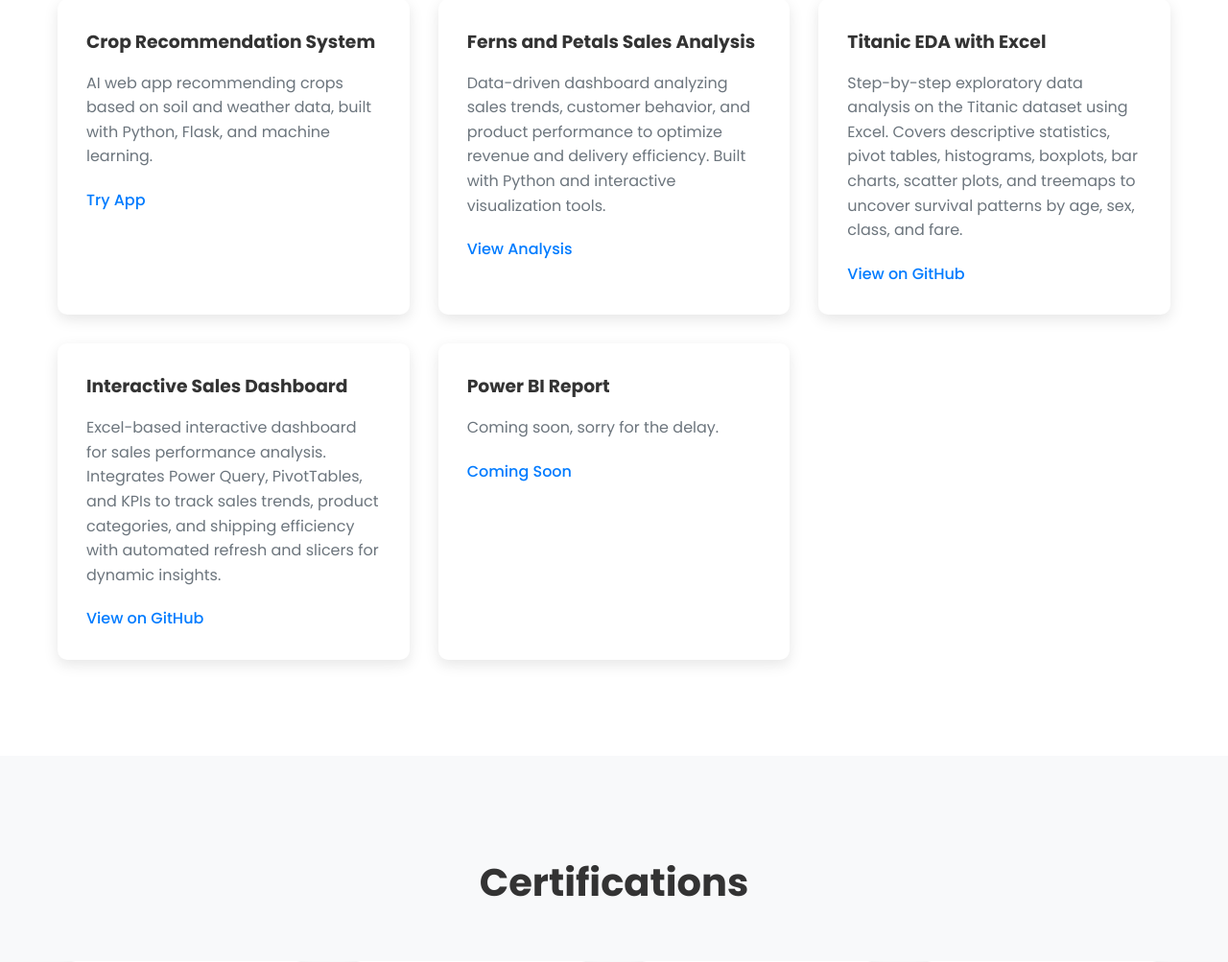
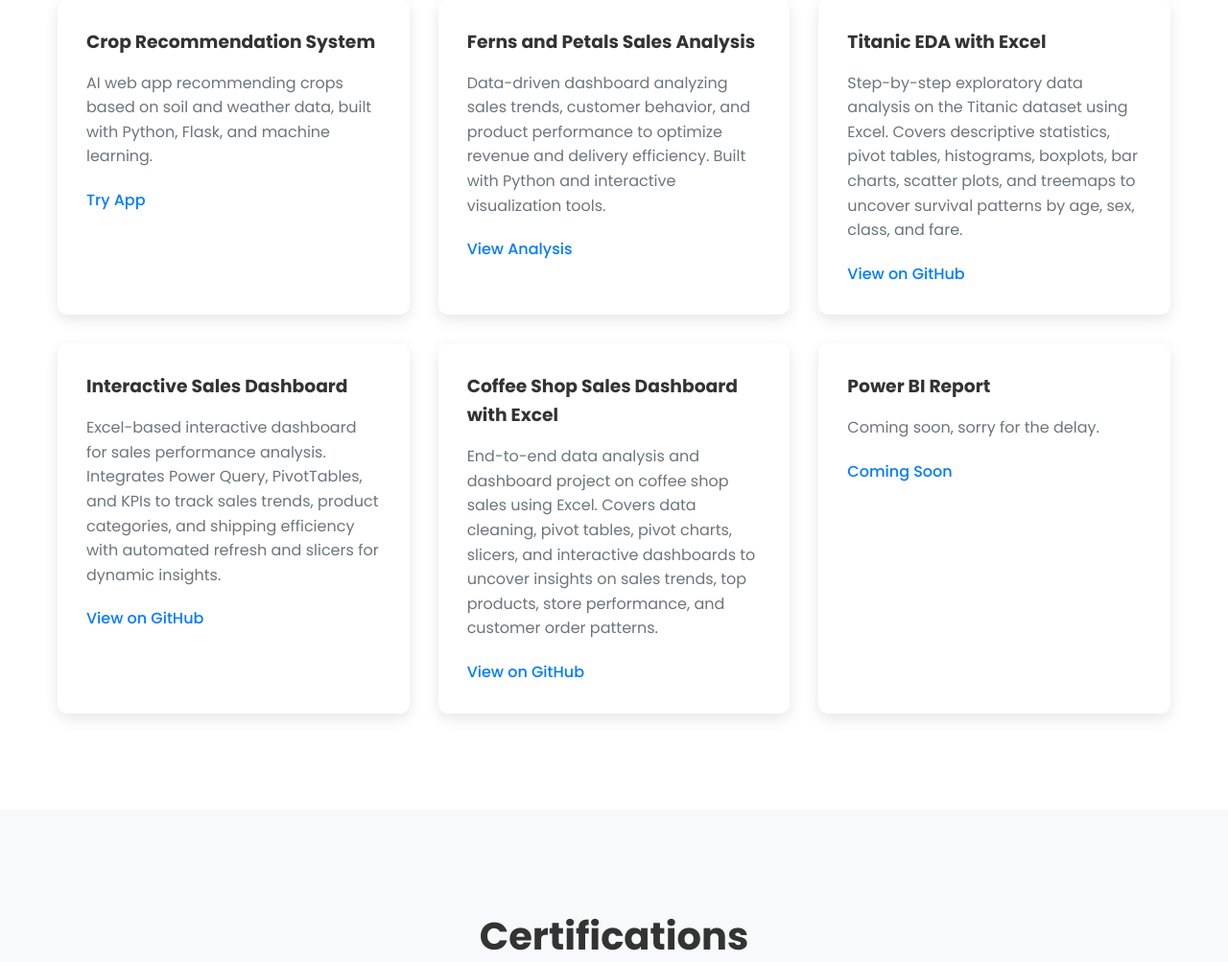
Before and after one commit to rushikeshlokhande1/Portfolio, a Flask app: page / in a window 1280 px wide. Shown: the part 2430-3433 px from the top of the page at 96% size. Run offline with Flask 3, Linux system fonts and the light colour scheme; some libraries are stand-ins or nearby versions.

Commit message:
Update index.html

```diff
--- a/templates/index.html
+++ b/templates/index.html
@@ -131,6 +131,11 @@
                 <p>Excel-based interactive dashboard for sales performance analysis. Integrates Power Query, PivotTables, and KPIs to track sales trends, product categories, and shipping efficiency with automated refresh and slicers for dynamic insights.</p>
                 <a href="https://github.com/rushikeshlokhande1/Interactive-Sales-Dashboard" class="project-link" target="_blank">View on GitHub</a>
             </div>
+            <div class="project-card" data-category="excel">
+                <h3>Coffee Shop Sales Dashboard with Excel</h3>
+                <p>End-to-end data analysis and dashboard project on coffee shop sales using Excel. Covers data cleaning, pivot tables, pivot charts, slicers, and interactive dashboards to uncover insights on sales trends, top products, store performance, and customer order patterns.</p>
+                <a href="https://github.com/rushikeshlokhande1/CoffeeShop-Sales-Dashboard" class="project-link" target="_blank">View on GitHub</a>
+            </div>
             <div class="project-card" data-category="powerbi">
                 <h3>Power BI Report</h3>
                 <p>Coming soon, sorry for the delay.</p>
```
